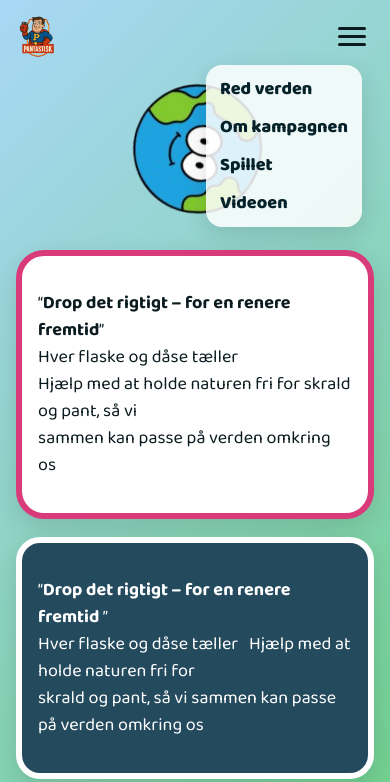
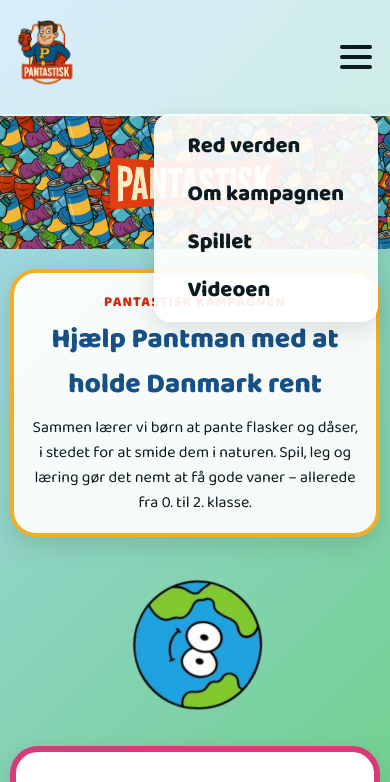
Before and after one commit to DanielToft92/Pantastisk, a website: page index.html in a window 390 px wide. Both pictures are taken after a click on the button "Åbn menu". Shown: the top 782 px of the page. Drawn offline with Linux system fonts and the light colour scheme.

Commit message:
Spillet er optimeret og færdigt. nu skal der påbegyndes at få forsiden helt på plads

```diff
--- a/css/global.css
+++ b/css/global.css
@@ -19,10 +19,12 @@
 *::after {
     box-sizing: border-box;
 }
+
 html,
 body {
     height: 100%;
 }
+
 body {
     margin: 0;
     font-family: "Baloo 2", system-ui, -apple-system, Segoe UI, Roboto, Arial, sans-serif;
@@ -30,6 +32,7 @@
     background: linear-gradient(135deg, var(--brand-bg-start), var(--brand-bg-end));
     background-attachment: fixed;
 }
+
 .sr-only {
     position: absolute !important;
     height: 1px;
@@ -41,74 +44,152 @@
     padding: 0;
     margin: -1px;
 }
+
+/* ================================================================= */
+/*                        PAGE CONTENT WRAPPER                       */
+/* ================================================================= */
+
 .page {
-    min-height: 100%;
     max-width: var(--content-max);
     margin: 0 auto;
-    padding-inline: clamp(16px, 2vw, 36px);
+    padding-inline: clamp(10px, 1.5vw, 26px); /* mindre margin i siderne */
 }
 
-/* ---------- Header: helt gennemsigtig, ingen blur/skygg e ---------- */
+/* ================================================================= */
+/*                          FULL-WIDTH NAVBAR                        */
+/* ================================================================= */
+
 .site-header {
     position: sticky;
     top: 0;
-    z-index: 50;
-    display: grid;
-    grid-template-columns: auto 1fr;
+    z-index: 100;
+
+    width: 100%;
+    padding: 18px clamp(12px, 3vw, 36px);
+
+    display: flex;
     align-items: center;
-    gap: 16px;
-    padding: 14px 0 6px;
-    background: transparent; /* <— gennemsigtig */
-    backdrop-filter: none;
-    box-shadow: none; /* <— fjern effekter */
+    justify-content: space-between;
+
+    background: rgba(255, 255, 255, 0.55);
+    backdrop-filter: blur(8px);
+    border-bottom: 2px solid rgba(255, 255, 255, 0.4);
 }
+
 .brand__logo {
-    height: clamp(44px, 5vw, 64px);
+    height: clamp(70px, 9vw, 110px);
     width: auto;
-    display: block;
+    transition: transform 0.2s ease;
 }
-.site-nav {
-    justify-self: end;
+
+.brand__logo:hover {
+    transform: scale(1.04);
 }
+
 .site-nav__list {
     list-style: none;
     display: flex;
-    gap: clamp(20px, 3vw, 48px);
+    gap: clamp(22px, 3vw, 48px);
     padding: 0;
     margin: 0;
 }
+
 .site-nav a {
-    font-weight: 800;
+    font-weight: 900;
+    font-size: clamp(20px, 1.4vw, 28px);
+    color: var(--text);
     text-decoration: none;
-    font-size: var(--fs-nav);
-    color: var(--text);
+
+    padding: 8px 16px;
+    border-radius: 999px;
+
     transition:
-        transform 0.15s ease,
-        opacity 0.15s ease;
+            background 0.2s ease,
+            transform 0.2s ease,
+            opacity 0.2s ease;
 }
+
 .site-nav a:hover {
+    background: rgba(255, 255, 255, 0.75);
     transform: translateY(-2px);
-    opacity: 0.9;
 }
 
 .nav-toggle {
     display: none;
     background: transparent;
     border: 0;
-    padding: 8px;
-    margin-left: auto;
     cursor: pointer;
 }
+
 .nav-toggle__bar {
     display: block;
-    width: 28px;
-    height: 3px;
+    width: 32px;
+    height: 4px;
     background: var(--text);
-    margin: 5px 0;
+    margin: 6px 0;
     border-radius: 2px;
 }
 
-/* ---------- Hero: 2x2 for præcis placering ---------- */
+/* ================================================================= */
+/*                      FULL-WIDTH HERO BANNER                       */
+/* ================================================================= */
+
+.hero-banner {
+    width: 100%;
+    margin: 0;
+}
+
+.hero-banner__img {
+    width: 100%;
+    height: auto;
+    display: block;
+    object-fit: cover;
+}
+
+/* ================================================================= */
+/*                 NY HEADER-SEKTION UNDER HERO                      */
+/* ================================================================= */
+
+.page-intro {
+    margin-top: clamp(20px, 3vw, 32px);
+    margin-bottom: clamp(24px, 3vw, 40px);
+    padding: clamp(18px, 2.5vw, 26px) clamp(18px, 3vw, 32px);
+
+    border-radius: 26px;
+    background: rgba(255, 255, 255, 0.92);
+    box-shadow: var(--shadow);
+    border: 4px solid #EEAF2B;
+
+    text-align: center;
+}
+
+.page-intro__eyebrow {
+    margin: 0 0 4px 0;
+    font-size: clamp(14px, 1.1vw, 18px);
+    text-transform: uppercase;
+    letter-spacing: 1px;
+    font-weight: 800;
+    color: #CB2C0E;
+}
+
+.page-intro__title {
+    margin: 0 0 8px 0;
+    font-size: clamp(28px, 3.4vw, 40px);
+    font-weight: 900;
+    color: #175087;
+}
+
+.page-intro__text {
+    margin: 0;
+    font-size: clamp(16px, 1.2vw + 8px, 22px);
+    max-width: 52ch;
+    margin-inline: auto;
+}
+
+/* ================================================================= */
+/*                    HERO GRID (planet, quotes osv.)                */
+/* ================================================================= */
+
 .hero {
     display: grid;
     grid-template-columns: 1fr 1fr;
@@ -121,21 +202,19 @@
     min-height: 78vh;
 }
 
-/* Klode – venstre, roterer */
 .planet-wrap {
     grid-area: planet;
     align-self: start;
     justify-self: start;
     margin: clamp(6px, 2vw, 10px) 0 0 clamp(6px, 2vw, 24px);
 }
+
 .planet {
     width: clamp(180px, 26vw, 310px);
-    height: auto;
     animation: spin 28s linear infinite;
-    transform-origin: 50% 50%;
 }
 
-/* Øverste citat – højre, pink kant */
+/* Tekstbokse (bredere nu) */
 .quote {
     border-radius: var(--radius-xxl);
     box-shadow: var(--shadow);
@@ -143,98 +222,85 @@
     line-height: 1.5;
     padding: clamp(16px, 2.5vw, 28px);
 }
+
 .quote--pink {
     grid-area: quoteTop;
     justify-self: end;
-    max-width: 560px;
+    max-width: 640px; /* tidligere 560px – nu bredere */
     background: var(--white);
     border: 8px solid var(--pink);
 }
 
-/* Nederste brede boks – venstre, hvid kant/mørk blå baggrund */
 .quote--blue {
     grid-area: quoteBottom;
     justify-self: start;
-    width: min(100%, 820px);
+    width: min(100%, 900px); /* tidligere 820px – nu bredere */
     background: var(--quote-blue);
     color: var(--quote-blue-text);
     border: 8px solid var(--white);
     border-radius: 24px;
 }
 
-/* Pantman nederst højre – under boksen, svæver */
 .pantman-wrap {
     grid-area: pantman;
     align-self: end;
     justify-self: end;
 }
 
-/* Større Pantman + hurtigere og mere tydelig svæv */
 .pantman {
-    width: clamp(160px, 18vw, 220px); /* gjort større */
+    width: clamp(160px, 18vw, 220px);
     height: auto;
-    animation: floatY 2.5s ease-in-out infinite; /* hurtigere bevægelse */
+    animation: floatY 2.5s ease-in-out infinite;
 }
 
-/* ---------- Animationer ---------- */
+/* ================================================================= */
+/*                          ANIMATIONER                              */
+/* ================================================================= */
+
 @keyframes floatY {
-    0%,
-    100% {
-        transform: translateY(0);
-    }
-    50% {
-        transform: translateY(-25px); /* svæver mere op */
-    }
+    0%, 100% { transform: translateY(0); }
+    50%      { transform: translateY(-25px); }
 }
 
 @keyframes spin {
-    0% {
-        transform: rotate(0deg);
-    }
-    100% {
-        transform: rotate(360deg);
-    }
+    to { transform: rotate(360deg); }
 }
 
-/* ---------- Responsivitet ---------- */
+/* ================================================================= */
+/*                          RESPONSIVE                               */
+/* ================================================================= */
 
-/* Tablet */
-@media (max-width: 992px) {
-    .quote--pink {
-        max-width: 520px;
-    }
-    .quote--blue {
-        width: min(100%, 760px);
-    }
-}
+@media (max-width: 720px) {
 
-/* Mobil – stack alt i kolonne, Pantman under blå boks */
-@media (max-width: 720px) {
-    .site-header {
-        grid-template-columns: auto auto;
-    }
     .nav-toggle {
         display: block;
     }
+
     .site-nav {
+        display: none;
         position: absolute;
         top: 100%;
         right: 12px;
-        background: rgba(255, 255, 255, 0.85);
+
+        background: rgba(255, 255, 255, 0.92);
+        backdrop-filter: blur(8px);
+
         border-radius: 16px;
-        padding: 10px 14px;
+        padding: 14px 18px;
         box-shadow: var(--shadow);
-        display: none;
     }
+
     .site-nav.open {
         display: block;
     }
+
     .site-nav__list {
         flex-direction: column;
-        gap: 10px;
+        gap: 12px;
     }
+
     .site-nav a {
-        color: #052129;
+        font-size: 22px;
     }
 
     .hero {
@@ -245,22 +311,24 @@
             "quoteBottom"
             "pantman";
     }
+
     .planet-wrap {
         justify-self: center;
         margin: 0;
     }
+
     .quote--pink,
     .quote--blue {
         justify-self: center;
         width: 100%;
         max-width: 620px;
     }
+
     .pantman-wrap {
         justify-self: center;
     }
 }
 
-/* Mindre mobil */
 @media (max-width: 420px) {
     .quote {
         border-width: 6px;
--- a/index.html
+++ b/index.html
@@ -7,10 +7,12 @@
     <link href="https://fonts.googleapis.com/css2?family=Baloo+2:wght@400;700;800&display=swap" rel="stylesheet">
     <link rel="stylesheet" href="css/global.css" />
 </head>
+
 <body>
-<div class="page">
 
-    <!-- HEADER (helt gennemsigtig) -->
+<!-- ========================================================= -->
+<!--                FULL-WIDTH HEADER / NAVBAR                 -->
+<!-- ========================================================= -->
 <header class="site-header" aria-label="Hoved">
     <a class="brand" href="#" aria-label="Pantastisk forside">
         <img src="images/logo.png" alt="Pantastisk logo" class="brand__logo" />
@@ -33,8 +35,39 @@
     </nav>
 </header>
 
+<!-- ========================================================= -->
+<!--          FULL-WIDTH HERO-BANNER (INGEN .page WRAP)        -->
+<!-- ========================================================= -->
+<section class="hero-banner" aria-label="Pantastisk hero banner">
+    <img
+            src="images/herobanner4.png"
+            alt="Pantastisk – baggrund med dåser og flasker og stort logo"
+            class="hero-banner__img"
+    />
+</section>
+
+<!-- ========================================================= -->
+<!--            INTRO-HEADER UNDER HERO-BANNER                 -->
+<!-- ========================================================= -->
+<div class="page">
+    <section class="page-intro" aria-labelledby="intro-title">
+        <p class="page-intro__eyebrow">Pantastisk kampagnen</p>
+        <h1 id="intro-title" class="page-intro__title">Hjælp Pantman med at holde Danmark rent</h1>
+        <p class="page-intro__text">
+            Sammen lærer vi børn at pante flasker og dåser, i stedet for at smide dem i naturen.
+            Spil, leg og læring gør det nemt at få gode vaner – allerede fra 0. til 2. klasse.
+        </p>
+    </section>
+</div>
+
+<!-- ========================================================= -->
+<!--                   PAGE CONTENT STARTER                    -->
+<!-- ========================================================= -->
+<div class="page">
+
     <!-- MAIN layout 2x2 med Pantman nederst højre -->
     <main class="hero" id="red-verden">
+
         <figure class="planet-wrap" aria-label="Roterende klode">
             <img src="images/globe.png" alt="Globus med smilende ansigt" class="planet" />
         </figure>
@@ -61,13 +94,15 @@
         <figure class="pantman-wrap" aria-label="Pantman superhelt">
             <img src="images/pantman.png" alt="Pantman holder en dåse" class="pantman" />
         </figure>
+
     </main>
 
+    <!-- Sektioner (skjult for nu, placeholder) -->
     <section id="om-kampagnen" class="sr-only" aria-hidden="true"></section>
     <section id="spillet" class="sr-only" aria-hidden="true"></section>
     <section id="videoen" class="sr-only" aria-hidden="true"></section>
 
-</div>
+</div> <!-- /page content -->
 
 <script src="js/script.js"></script>
 </body>
```
Also changed, not shown: css/game.css (+16 -7 lines), game.html (+27 -19 lines), js/game.js (+21 -14 lines), images/herobanner2.png (added), images/herobanner3.png (added), images/herobanner4.png (added), 1 other file. Lines whose indentation alone changed are shown as unchanged.
